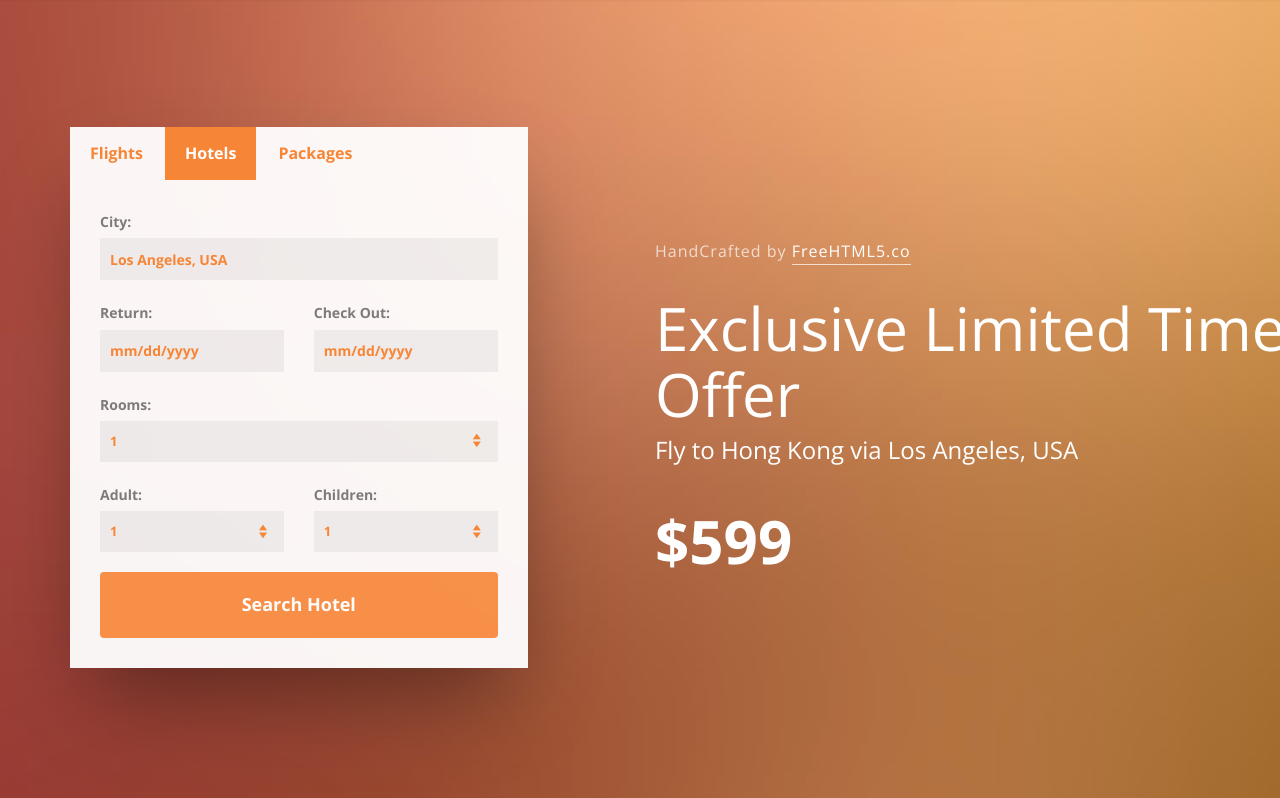
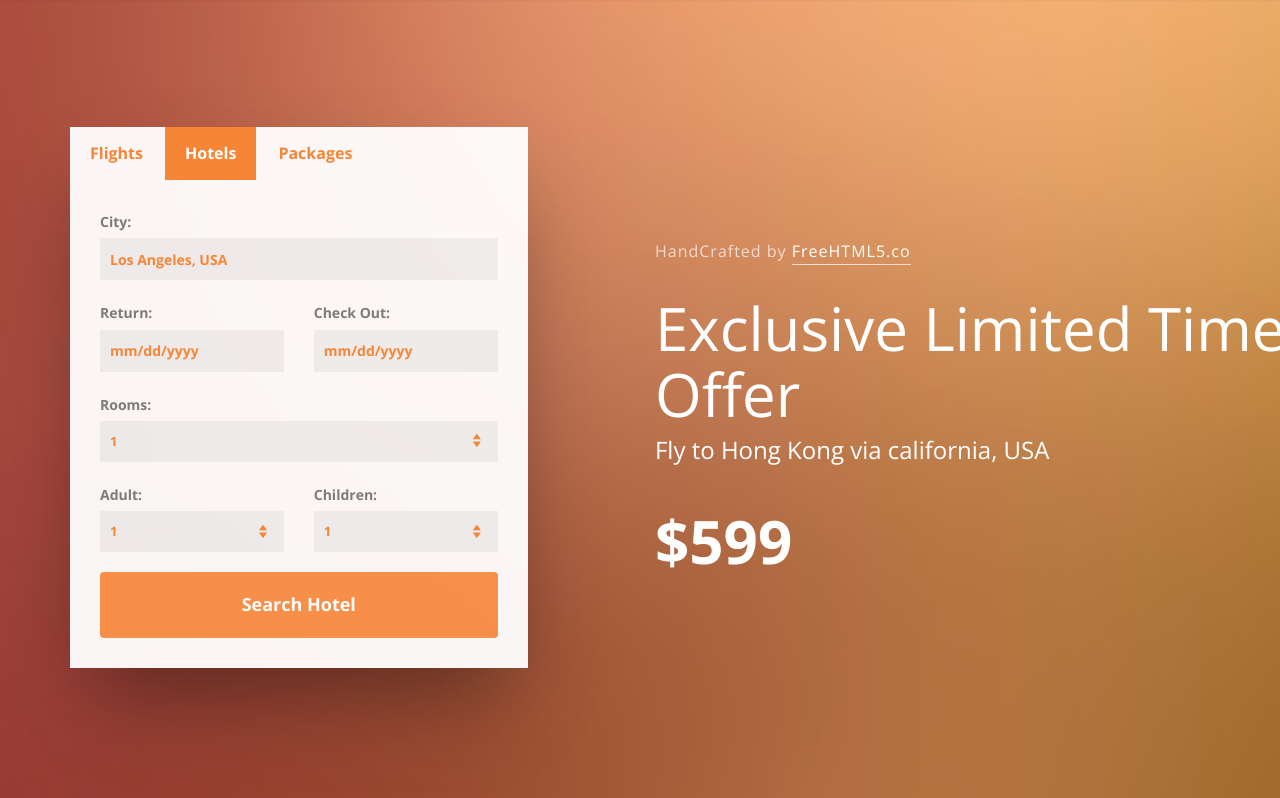
Before and after one commit to Dhia-Hentati1/Projet-viaticus, a PHP site: page /travel/car.php in a window 1280 px wide. Shown: the part 97-895 px from the top of the page. Run offline with PHP 8.4, Linux system fonts and the light colour scheme; data that the repository does not hold is empty; some web fonts are replaced.

Commit message:
oussama : commit 2

```diff
--- a/travel/car.php
+++ b/travel/car.php
@@ -338,7 +338,7 @@ $listeLocation = $locationC->afficherLocation();
 								<div class="col-sm-7 col-sm-push-1 col-md-7 col-md-push-1">
 									<p>HandCrafted by <a href="http://frehtml5.co/" target="_blank" class="fh5co-site-name">FreeHTML5.co</a></p>
 									<h2>Exclusive Limited Time Offer</h2>
-									<h3>Fly to Hong Kong via Los Angeles, USA</h3>
+									<h3>Fly to Hong Kong via california, USA</h3>
 									<span class="price">$599</span>
 									<!-- <p><a class="btn btn-primary btn-lg" href="#">Get Started</a></p> -->
 								</div>
```
